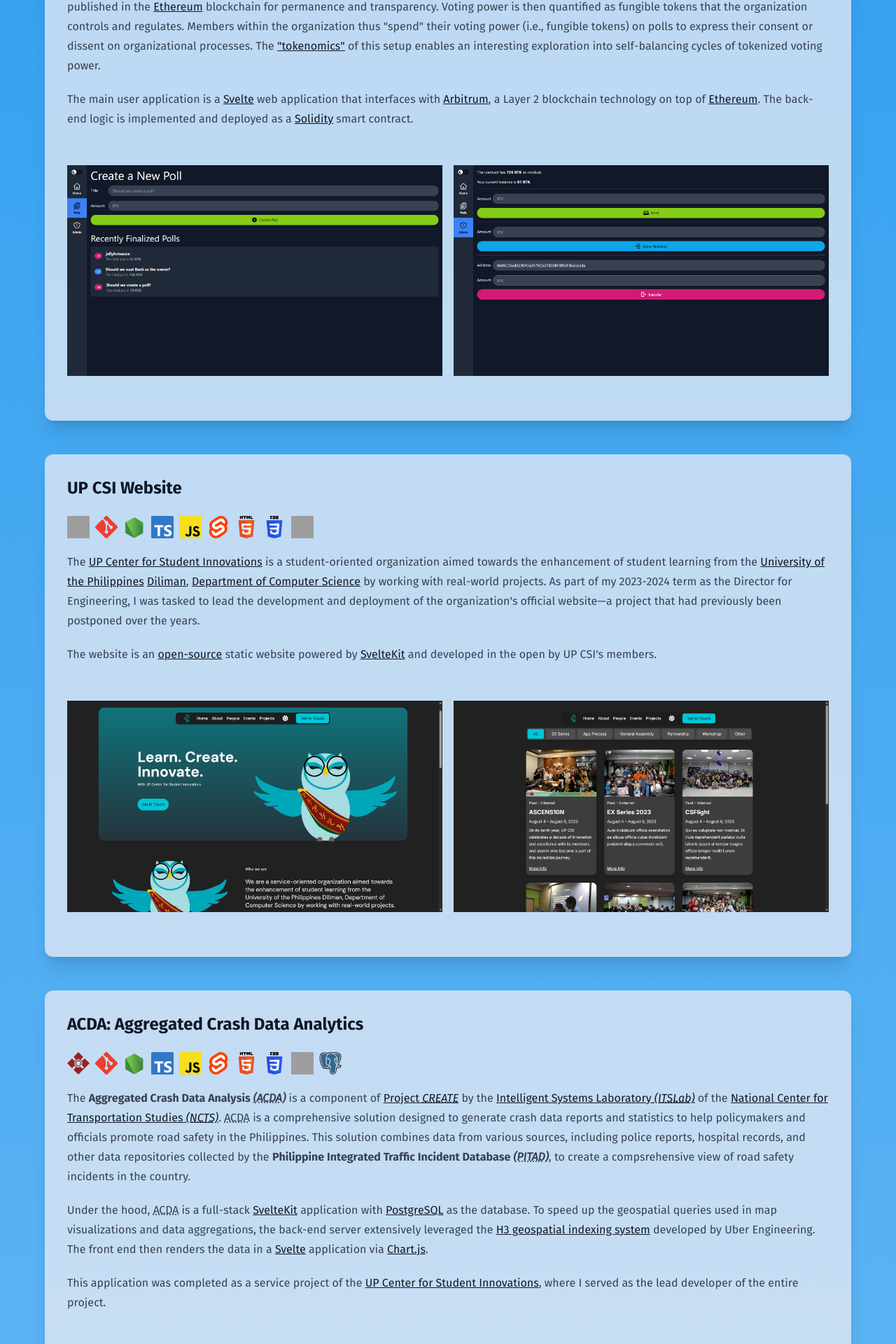
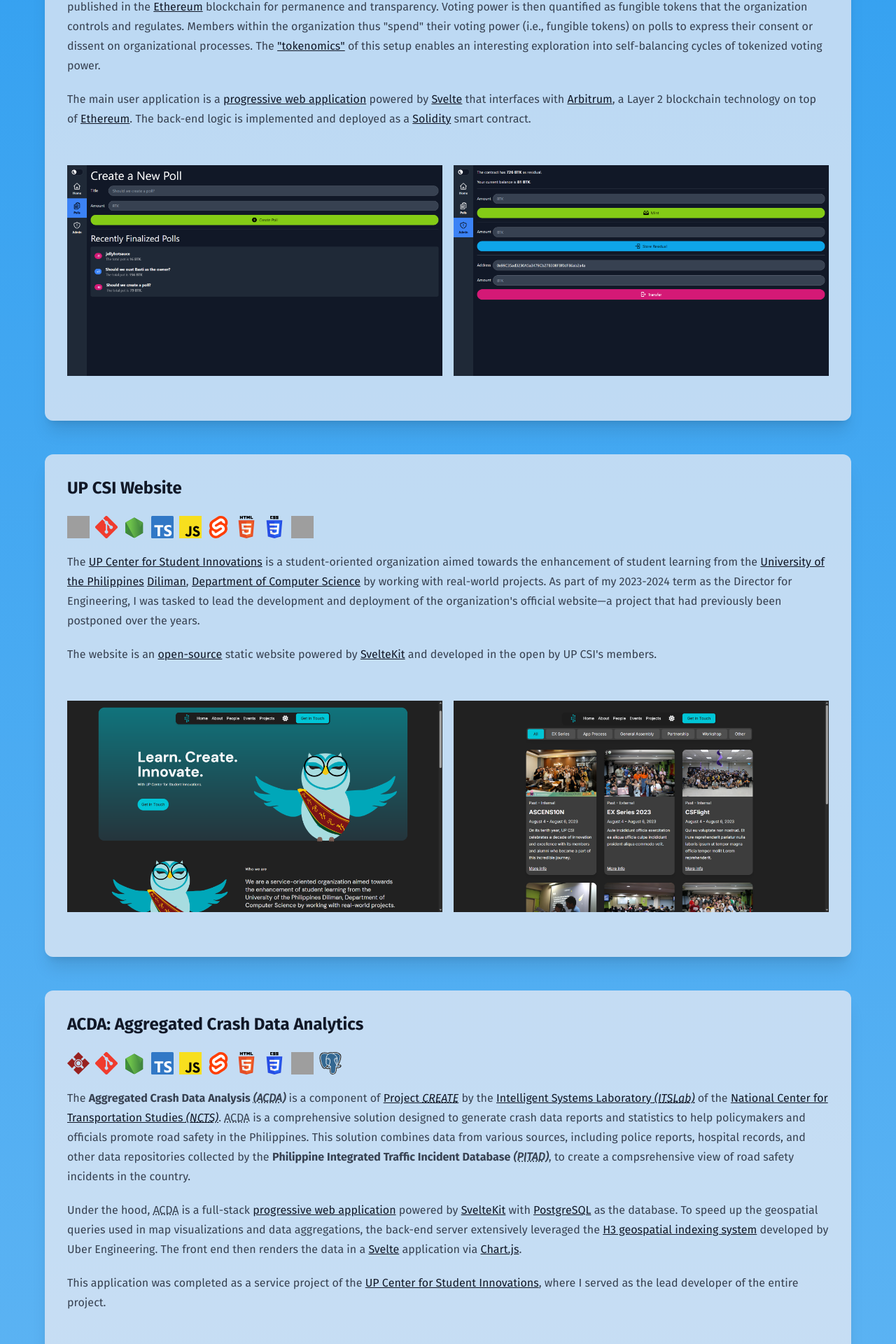
Before and after one commit to BastiDood/bastidood.github.io, a SvelteKit app: page /portfolio in a window 1280 px wide. Shown: the part 2496-4416 px from the top of the page at 70% size. Built offline with nearby package versions, Linux system fonts and the light colour scheme; grey boxes are pictures that could not be loaded.

Commit message:
feat: mention application of PWAs

```diff
--- a/src/routes/portfolio/+page.svelte
+++ b/src/routes/portfolio/+page.svelte
@@ -208,10 +208,13 @@
                 enables an interesting exploration into self-balancing cycles of tokenized voting power.
             </p>
             <p>
-                The main user application is a <a target="_blank" href="https://svelte.dev/">Svelte</a> web application
-                that interfaces with <a target="_blank" href="https://arbitrum.io/">Arbitrum</a>, a Layer 2 blockchain
-                technology on top of <a target="_blank" href="https://ethereum.org/">Ethereum</a>. The back-end logic is
-                implemented and deployed as a <a target="_blank" href="https://soliditylang.org/">Solidity</a> smart contract.
+                The main user application is a <a target="_blank" href="https://web.dev/explore/progressive-web-apps"
+                    >progressive web application</a
+                >
+                powered by <a target="_blank" href="https://svelte.dev/">Svelte</a> that interfaces with
+                <a target="_blank" href="https://arbitrum.io/">Arbitrum</a>, a Layer 2 blockchain technology on top of
+                <a target="_blank" href="https://ethereum.org/">Ethereum</a>. The back-end logic is implemented and
+                deployed as a <a target="_blank" href="https://soliditylang.org/">Solidity</a> smart contract.
             </p>
             <div class="md:flex md:gap-4">
                 <div><img loading="lazy" src={botokenPoll} alt="Botoken Poll Page" /></div>
@@ -299,10 +302,12 @@
             </p>
             <p>
                 Under the hood, <abbr title="Aggregated Crash Data Analysis">ACDA</abbr> is a full-stack
-                <a target="_blank" href="https://kit.svelte.dev/">SvelteKit</a>
-                application with <a target="_blank" href="https://www.postgresql.org/">PostgreSQL</a> as the database.
-                To speed up the geospatial queries used in map visualizations and data aggregations, the back-end server
-                extensively leveraged the <a target="_blank" href="https://h3geo.org/">H3 geospatial indexing system</a>
+                <a target="_blank" href="https://web.dev/explore/progressive-web-apps">progressive web application</a>
+                powered by <a target="_blank" href="https://kit.svelte.dev/">SvelteKit</a> with
+                <a target="_blank" href="https://www.postgresql.org/">PostgreSQL</a>
+                as the database. To speed up the geospatial queries used in map visualizations and data aggregations, the
+                back-end server extensively leveraged the
+                <a target="_blank" href="https://h3geo.org/">H3 geospatial indexing system</a>
                 developed by Uber Engineering. The front end then renders the data in a
                 <a target="_blank" href="https://svelte.dev/">Svelte</a>
                 application via <a target="_blank" href="https://www.chartjs.org/">Chart.js</a>.
```
